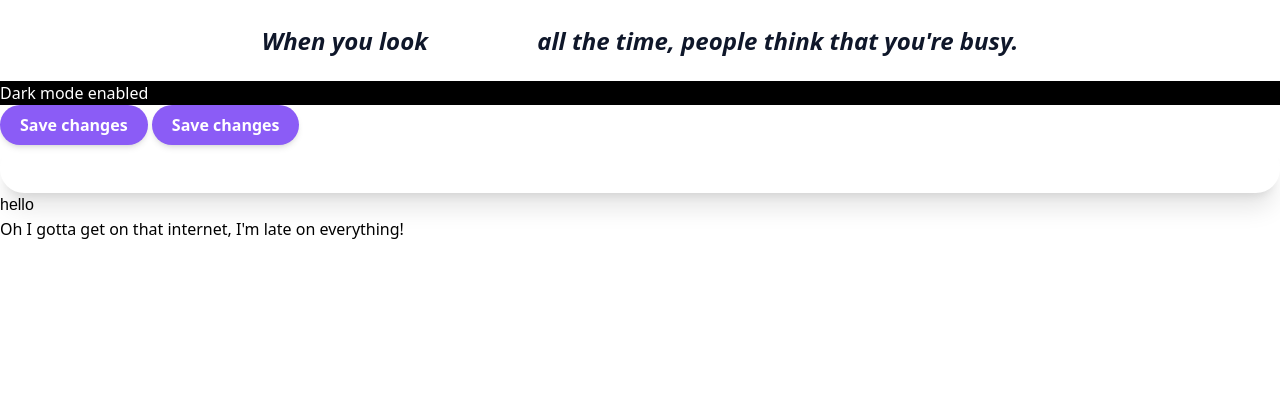
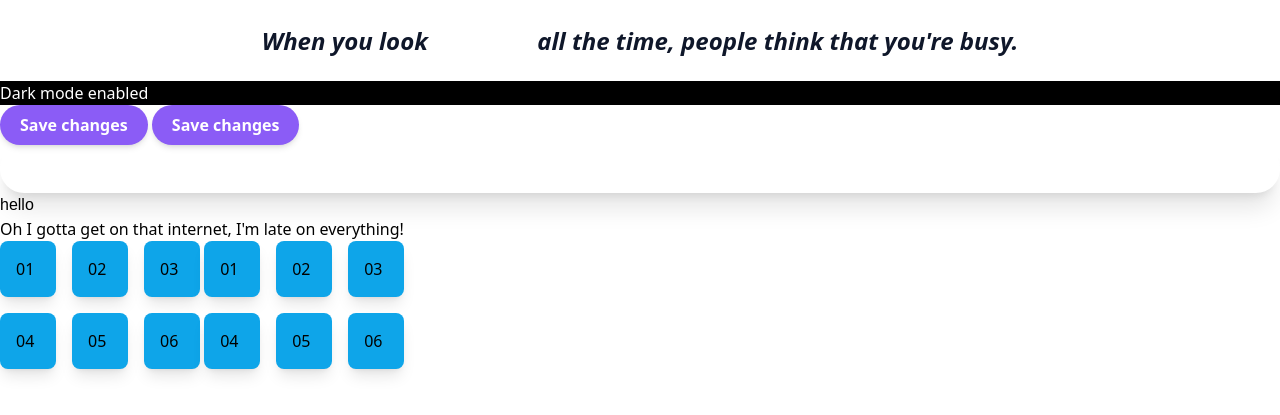
Before and after one commit to shivarajskit/learnings-hands-on, a website: page CSS-Tailwind-CSS/index.html in a window 1280 px wide. Shown: the part 131-546 px from the top of the page. Drawn offline with Linux system fonts and the light colour scheme.

Commit message:
inline-grid

```diff
--- a/CSS-Tailwind-CSS/index.html
+++ b/CSS-Tailwind-CSS/index.html
@@ -86,6 +86,27 @@
   <blockquote class="text-base md:text-md 3xl:text-lg">
     Oh I gotta get on that internet, I'm late on everything!
   </blockquote>
+
+  <!-- extend custom aspect-ratio property -->
+  <!-- <iframe class="w-full aspect-[4/3]" src="https://www.youtube.com/"></iframe> -->
+
+  <!-- inline-grid -->
+  <span class="inline-grid grid-cols-3 gap-4">
+    <span class="p-4 w-14 h-14 bg-sky-500 shadow-lg rounded-lg">01</span>
+    <span class="p-4 w-14 h-14 bg-sky-500 shadow-lg rounded-lg">02</span>
+    <span class="p-4 w-14 h-14 bg-sky-500 shadow-lg rounded-lg">03</span>
+    <span class="p-4 w-14 h-14 bg-sky-500 shadow-lg rounded-lg">04</span>
+    <span class="p-4 w-14 h-14 bg-sky-500 shadow-lg rounded-lg">05</span>
+    <span class="p-4 w-14 h-14 bg-sky-500 shadow-lg rounded-lg">06</span>
+  </span>
+  <span class="inline-grid grid-cols-3 gap-4">
+    <span class="p-4 w-14 h-14 bg-sky-500 shadow-lg rounded-lg">01</span>
+    <span class="p-4 w-14 h-14 bg-sky-500 shadow-lg rounded-lg">02</span>
+    <span class="p-4 w-14 h-14 bg-sky-500 shadow-lg rounded-lg">03</span>
+    <span class="p-4 w-14 h-14 bg-sky-500 shadow-lg rounded-lg">04</span>
+    <span class="p-4 w-14 h-14 bg-sky-500 shadow-lg rounded-lg">05</span>
+    <span class="p-4 w-14 h-14 bg-sky-500 shadow-lg rounded-lg">06</span>
+  </span>
 </body>
 
 </html>
--- a/CSS-Tailwind-CSS/tailwind.config.js
+++ b/CSS-Tailwind-CSS/tailwind.config.js
@@ -10,13 +10,15 @@ module.exports = {
       md: "768px",
       lg: "976px",
       xl: "1440px",
-      "3xl": "1600px", // // Adds a new `3xl:` screen variant
     },
     fontFamily: {
       fantasy: ["fantasy", "serif"],
       serif: ["Merriweather", "serif"],
     },
     extend: {
+      screens: {
+        "3xl": "1600px", // // Adds a new `3xl:` screen variant
+      },
       spacing: {
         128: "32rem",
         144: "36rem",
@@ -33,6 +35,9 @@ module.exports = {
         gray: "#8492a6",
         "gray-light": "#d3dce6",
       },
+      aspectRatio: {
+        "4/3": "4 / 3",
+      },
     },
   },
   plugins: [],
```
Also changed, not shown: CSS-Tailwind-CSS/dist/styles.css.
